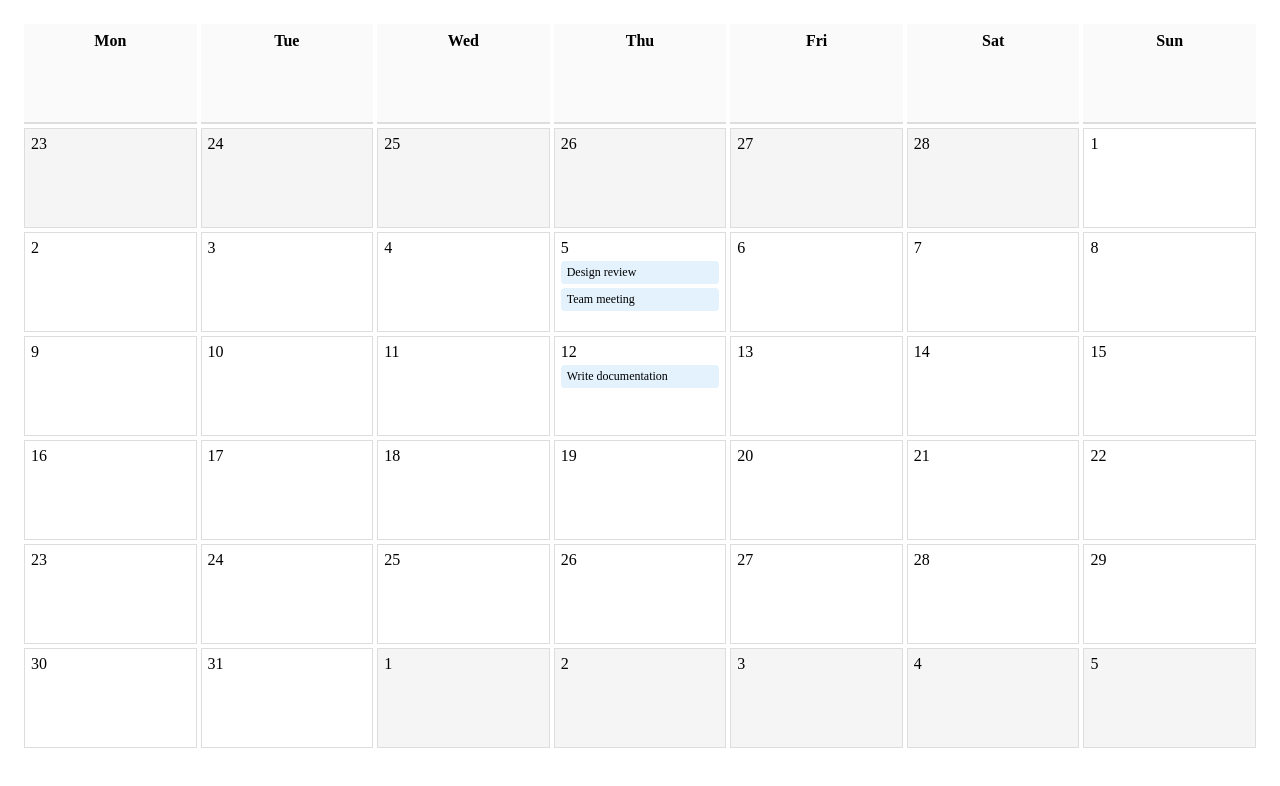
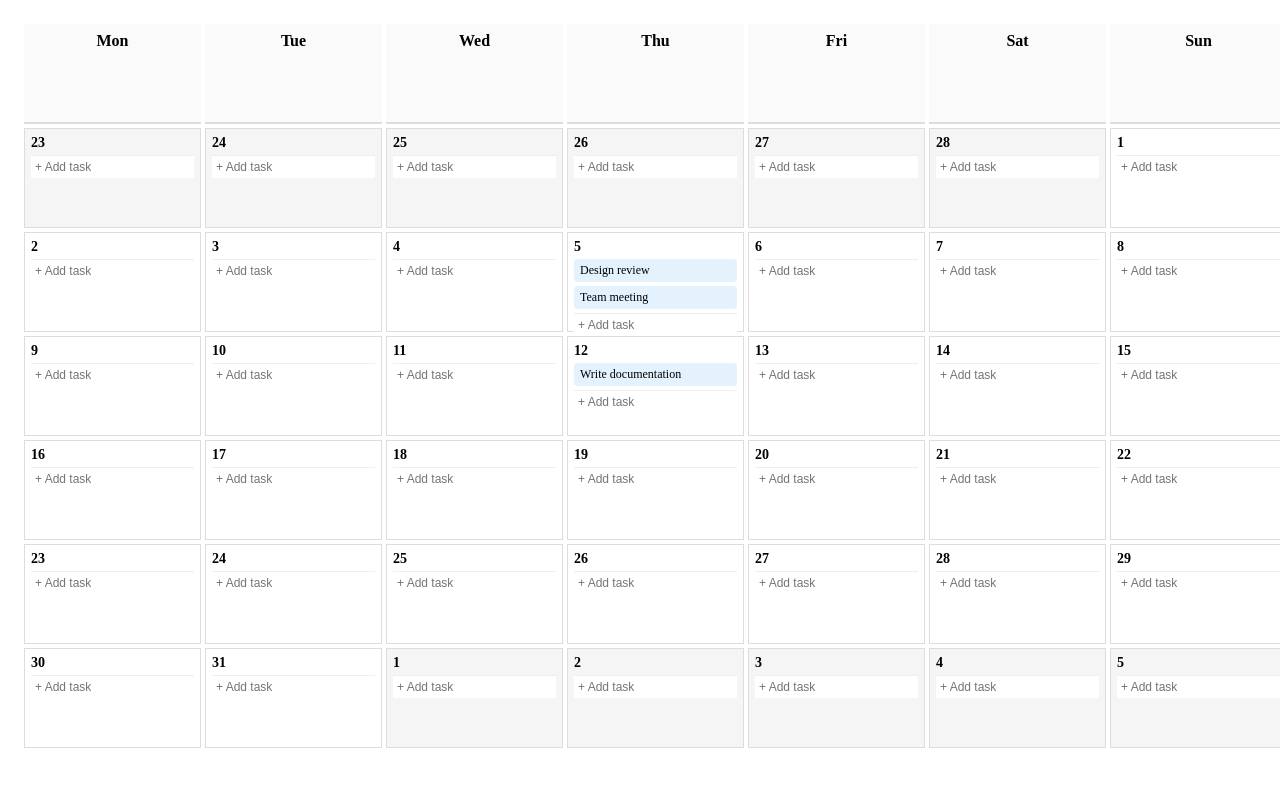
Before and after one commit to muvik-dev/calendar-app, a React (Vite) app: page / in a window 1280 px wide. Shown: the top 786 px of the page. Built offline with nearby package versions, Linux system fonts and the light colour scheme.

Commit message:
Added create tasks inside calendar cells

```diff
--- a/src/widgets/calendar-grid/CalendarGrid.tsx
+++ b/src/widgets/calendar-grid/CalendarGrid.tsx
@@ -1,10 +1,9 @@
 import { generateCalendarDays } from "@/domain/calendar/generateCalendarDays"
 import { WEEK_DAYS } from "@/domain/date/week.constants"
-import { getDayNumber } from "@/domain/date/format.utils"
-import { CalendarContainer, DayCell, WeekHeaderCell } from "./CalendarGrid.styles"
+import { CalendarContainer, WeekHeaderCell } from "./CalendarGrid.styles"
 import { useTaskStore } from "@/store/task/useTaskStore"
 import type { Task } from "@/domain/task/task.types"
-import { TaskItem } from "@/components/task/TaskItem"
+import { DayCell } from "./DayCell"
 
 interface Props {
     year: number
@@ -58,7 +57,7 @@ function groupTasksByDate(tasks: Task[]) {
 export function CalendarGrid({ year, month }: Props) {
     const days = generateCalendarDays(year, month)
 
-    const { tasks } = useTaskStore(initialTasks)
+    const { tasks, dispatch } = useTaskStore(initialTasks)
 
     const tasksByDate = groupTasksByDate(tasks)
 
@@ -69,13 +68,13 @@ export function CalendarGrid({ year, month }: Props) {
             ))}
 
             {days.map((day) => (
-                <DayCell key={day.date} $isCurrentMonth={day.isCurrentMonth}>
-                    <div>{getDayNumber(day.date)}</div>
-
-                    {tasksByDate.get(day.date)?.map((task) => (
-                        <TaskItem key={task.id} task={task} />
-                    ))}
-                </DayCell>
+                <DayCell
+                    key={day.date}
+                    date={day.date}
+                    isCurrentMonth={day.isCurrentMonth}
+                    tasks={tasksByDate.get(day.date) ?? []}
+                    dispatch={dispatch}
+                />
             ))}
         </CalendarContainer>
     )
--- /dev/null
+++ b/src/widgets/calendar-grid/DayCell.tsx
@@ -0,0 +1,87 @@
+import { useState } from "react"
+import styled from "@emotion/styled"
+import { getDayNumber } from "@/domain/date/format.utils"
+import type { DateKey } from "@/domain/types/date"
+import type { Task } from "@/domain/task/task.types"
+import type { TaskAction } from "@/store/task/task.actions"
+import { TaskItem } from "@/components/task/TaskItem"
+
+interface Props {
+    date: DateKey
+    isCurrentMonth: boolean
+    tasks: Task[]
+    dispatch: React.Dispatch<TaskAction>
+}
+
+export function DayCell({
+                            date,
+                            isCurrentMonth,
+                            tasks,
+                            dispatch,
+                        }: Props) {
+    const [title, setTitle] = useState("")
+
+    function handleAddTask() {
+        if (!title.trim()) return
+
+        const newTask: Task = {
+            id: crypto.randomUUID(),
+            title: title.trim(),
+            date,
+            order: tasks.length,
+            createdAt: Date.now(),
+            updatedAt: Date.now(),
+        }
+
+        dispatch({ type: "ADD_TASK", payload: newTask })
+        setTitle("")
+    }
+
+    return (
+        <Container $isCurrentMonth={isCurrentMonth}>
+            <Header>{getDayNumber(date)}</Header>
+
+            {tasks.map((task) => (
+                <TaskItem key={task.id} task={task} />
+            ))}
+
+            <Input
+                value={title}
+                onChange={(e) => setTitle(e.target.value)}
+                onKeyDown={(e) => {
+                    if (e.key === "Enter") {
+                        handleAddTask()
+                    }
+                }}
+                placeholder="+ Add task"
+            />
+        </Container>
+    )
+}
+
+const Container = styled.div<{ $isCurrentMonth: boolean }>`
+  border: 1px solid #ddd;
+  padding: 6px;
+  display: flex;
+  flex-direction: column;
+  gap: 4px;
+
+  background-color: ${({ $isCurrentMonth }) =>
+    $isCurrentMonth ? "#ffffff" : "#f5f5f5"};
+`
+
+const Header = styled.div`
+  font-size: 14px;
+  font-weight: 600;
+`
+
+const Input = styled.input`
+  border: none;
+  border-top: 1px solid #eee;
+  padding: 4px;
+  font-size: 12px;
+
+  &:focus {
+    outline: none;
+  }
+`
```
